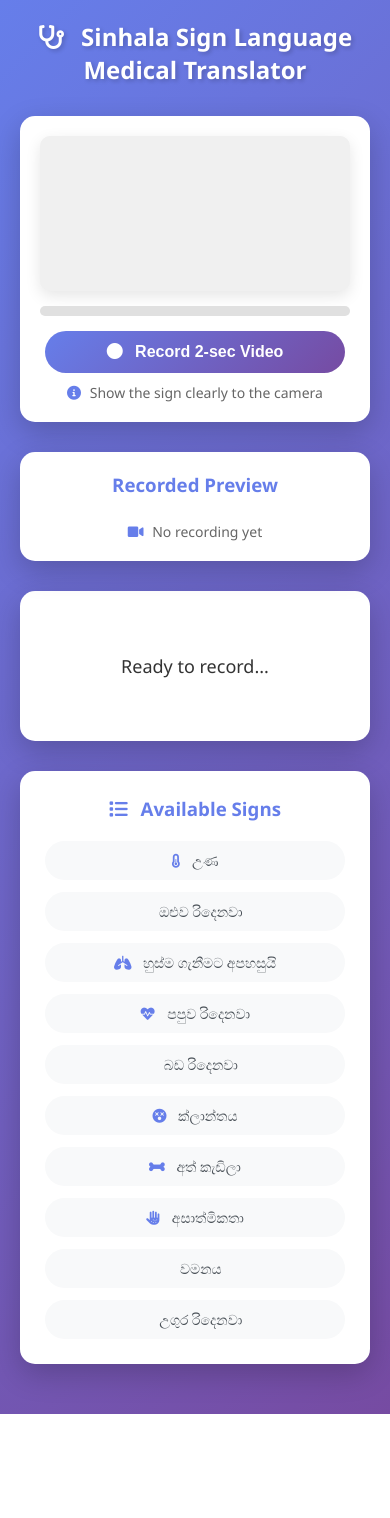
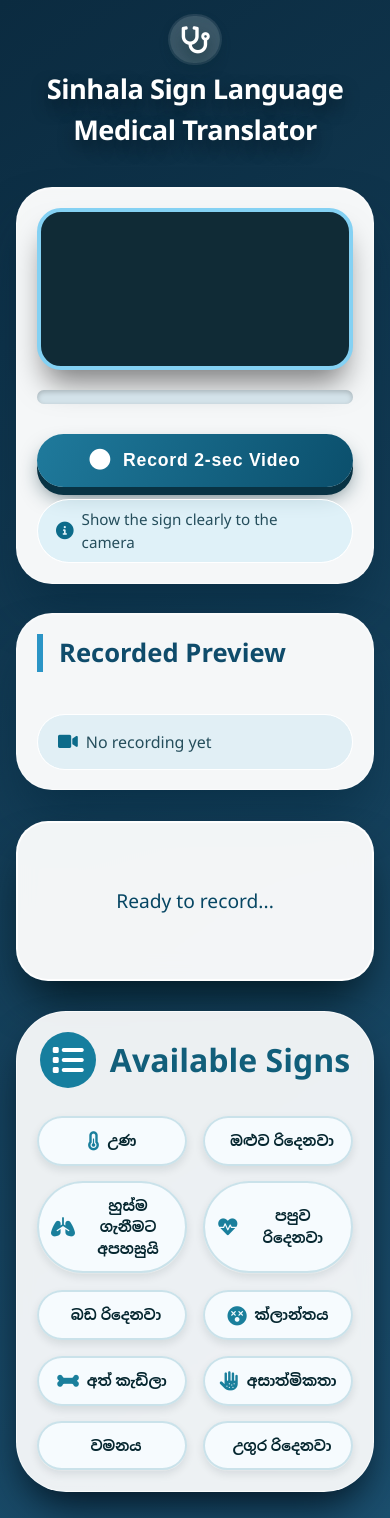
Before and after one commit to NeluniWijayasekara/sign-language-recognition-webapp, a Flask app: page / in a window 390 px wide. Before the commit the page ends 1414 px from the top, so only its background shows below. Run offline with Flask 3, Linux system fonts and the light colour scheme; parts of the project's set-up code (start-up, migrations or seed data) failed here and were passed over.

Commit message:
Revamp styles for improved UI, enhance responsiveness, and add medical-themed elements

```diff
--- a/static/style.css
+++ b/static/style.css
@@ -5,189 +5,302 @@
 }
 
 body {
-    font-family: 'Segoe UI', Tahoma, Geneva, Verdana, sans-serif;
-    background: linear-gradient(135deg, #667eea 0%, #764ba2 100%);
+    font-family: 'Segoe UI', 'Poppins', system-ui, -apple-system, sans-serif;
+    background: linear-gradient(145deg, #0b2b40 0%, #1b4f6e 100%);
     min-height: 100vh;
-    padding: 20px;
-    color: #333;
+    padding: 24px;
+    color: #e8f0fe;
+    line-height: 1.5;
 }
 
+/* main header with medical touch */
 h2 {
     text-align: center;
     color: white;
-    margin-bottom: 30px;
-    font-size: 32px;
-    text-shadow: 2px 2px 4px rgba(0,0,0,0.2);
+    margin-bottom: 36px;
+    font-size: 2.4rem;
+    font-weight: 600;
+    letter-spacing: -0.5px;
+    text-shadow: 0 8px 16px rgba(0, 20, 30, 0.6);
+    display: flex;
+    align-items: center;
+    justify-content: center;
+    gap: 14px;
+    flex-wrap: wrap;
 }
 
 h2 i {
-    margin-right: 10px;
+    background: rgba(255, 255, 255, 0.2);
+    padding: 12px;
+    border-radius: 60px;
+    box-shadow: 0 0 0 2px rgba(255, 255, 255, 0.1);
+    backdrop-filter: blur(4px);
 }
 
+/* main container — soft card with depth */
 .container {
     display: flex;
     justify-content: center;
-    align-items: flex-start;
+    align-items: stretch;
     gap: 30px;
-    max-width: 1200px;
-    margin: 0 auto;
+    max-width: 1300px;
+    margin: 0 auto 30px;
     flex-wrap: wrap;
 }
 
+/* live + recorded cards */
 .live, .recorded {
     display: flex;
     flex-direction: column;
-    align-items: center;
-    background: white;
-    padding: 20px;
-    border-radius: 15px;
-    box-shadow: 0 10px 30px rgba(0,0,0,0.2);
+    background: rgba(255, 255, 255, 0.96);
+    backdrop-filter: blur(8px);
+    padding: 24px;
+    border-radius: 36px;
+    box-shadow: 0 30px 50px -10px rgba(0, 35, 55, 0.5),
+                inset 0 1px 2px rgba(255,255,255,0.6);
+    border: 1px solid rgba(255,255,255,0.5);
+    transition: all 0.2s ease;
 }
 
 .live {
     flex: 2;
-    min-width: 450px;
+    min-width: 460px;
 }
 
 .recorded {
     flex: 1;
-    min-width: 350px;
+    min-width: 360px;
+    justify-content: flex-start;
 }
 
 .recorded h3 {
-    margin-bottom: 15px;
-    color: #667eea;
+    margin-bottom: 16px;
+    color: #0f4c6b;
+    font-weight: 600;
+    font-size: 1.6rem;
+    border-left: 6px solid #2b95c6;
+    padding-left: 16px;
 }
 
+/* video elements */
 video {
-    border-radius: 10px;
-    background: #f0f0f0;
-    box-shadow: 0 5px 15px rgba(0,0,0,0.1);
+    border-radius: 24px;
+    background: #102b36;
+    box-shadow: 0 20px 30px -8px rgba(0, 0, 0, 0.5);
+    width: 100%;
+    height: auto;
+    border: 3px solid rgba(255,255,240,0.7);
+    transition: transform 0.3s;
 }
 
+video:hover {
+    transform: scale(1.01);
+}
+
+/* record button – pill with pulse */
 button {
-    margin-top: 15px;
-    padding: 12px 30px;
-    font-size: 16px;
-    font-weight: bold;
+    margin-top: 22px;
+    padding: 16px 32px;
+    font-size: 1.25rem;
+    font-weight: 700;
     cursor: pointer;
-    background: linear-gradient(135deg, #667eea 0%, #764ba2 100%);
+    background: linear-gradient(115deg, #1f7a9c, #0b4f6c);
     color: white;
     border: none;
-    border-radius: 50px;
-    transition: all 0.3s;
+    border-radius: 60px;
+    transition: all 0.25s;
     width: 100%;
-    max-width: 300px;
+    max-width: 340px;
+    letter-spacing: 0.8px;
+    box-shadow: 0 8px 0 #083344, 0 12px 24px -8px #082b36;
+    display: flex;
+    align-items: center;
+    justify-content: center;
+    gap: 12px;
+}
+
+button i {
+    font-size: 1.3rem;
 }
 
 button:hover:not(:disabled) {
-    transform: translateY(-2px);
-    box-shadow: 0 5px 20px rgba(102, 126, 234, 0.4);
+    transform: translateY(-4px);
+    box-shadow: 0 10px 0 #083344, 0 20px 30px -6px #021218;
+    background: linear-gradient(115deg, #2687ad, #136381);
+}
+
+button:active:not(:disabled) {
+    transform: translateY(4px);
+    box-shadow: 0 4px 0 #083344, 0 12px 24px -8px black;
 }
 
 button:disabled {
-    opacity: 0.6;
+    opacity: 0.5;
     cursor: not-allowed;
+    filter: grayscale(0.5);
 }
 
-button i {
-    margin-right: 8px;
-}
-
+/* progress bar – medical monitor feel */
 .progress-container {
     width: 100%;
-    height: 10px;
-    background-color: #e0e0e0;
-    margin-top: 15px;
-    border-radius: 5px;
+    height: 14px;
+    background-color: #d3e2e9;
+    margin: 20px 0 8px;
+    border-radius: 40px;
     overflow: hidden;
+    box-shadow: inset 0 2px 5px rgba(0,0,0,0.2);
 }
 
 #progressBar {
     width: 0%;
     height: 100%;
-    background: linear-gradient(90deg, #4caf50, #8bc34a);
-    transition: width 0.1s linear;
+    background: linear-gradient(90deg, #32c48d, #1f9d8a, #166b7a);
+    transition: width 0.1s cubic-bezier(0.2, 0.9, 0.3, 1);
+    border-radius: 40px;
+    box-shadow: 0 0 12px #3fe0b2;
 }
 
+/* result card – like a doctor's monitor */
 .result-card {
-    max-width: 800px;
-    margin: 30px auto;
-    padding: 30px;
-    background: white;
-    border-radius: 15px;
-    box-shadow: 0 10px 30px rgba(0,0,0,0.2);
+    max-width: 900px;
+    margin: 20px auto 30px;
+    padding: 36px 28px;
+    background: rgba(255, 255, 255, 0.95);
+    backdrop-filter: blur(12px);
+    border-radius: 48px;
+    box-shadow: 0 25px 45px -12px #00161f;
     text-align: center;
-    font-size: 18px;
-    min-height: 150px;
+    font-size: 1.8rem;
+    font-weight: 500;
+    min-height: 160px;
     display: flex;
     align-items: center;
     justify-content: center;
+    border: 2px solid rgba(255,255,255,0.9);
+    color: #064663;
+    line-height: 1.4;
+    word-break: break-word;
 }
 
+.result-card p {
+    margin: 0;
+    display: flex;
+    align-items: center;
+    gap: 15px;
+}
+
+.result-card i {
+    font-size: 2.5rem;
+    color: #1b7f9e;
+}
+
+/* hint text + icons */
 .hint {
-    color: #666;
-    margin-top: 10px;
-    font-size: 14px;
+    color: #254e5c;
+    margin-top: 12px;
+    font-size: 0.95rem;
+    font-weight: 500;
+    background: rgba(210, 235, 245, 0.7);
+    padding: 8px 18px;
+    border-radius: 40px;
+    display: inline-flex;
+    align-items: center;
+    gap: 8px;
+    backdrop-filter: blur(4px);
+    border: 1px solid white;
 }
 
 .hint i {
-    margin-right: 5px;
-    color: #667eea;
+    color: #0c6b8a;
+    font-size: 1.1rem;
 }
 
+/* recorded preview hint */
+#previewHint {
+    background: #e1eff5;
+    padding: 15px 20px;
+    border-radius: 60px;
+    margin-top: 25px;
+    font-size: 1rem;
+}
+
+/* signs info – grid of medical terms */
 .signs-info {
-    max-width: 800px;
-    margin: 30px auto;
-    background: white;
-    padding: 25px;
-    border-radius: 15px;
-    box-shadow: 0 10px 30px rgba(0,0,0,0.2);
+    max-width: 1100px;
+    margin: 30px auto 10px;
+    background: rgba(255, 255, 255, 0.92);
+    backdrop-filter: blur(8px);
+    padding: 30px 30px;
+    border-radius: 50px;
+    box-shadow: 0 20px 40px -10px #02121f;
+    border: 1px solid rgba(255,255,255,0.7);
 }
 
 .signs-info h3 {
-    color: #667eea;
-    margin-bottom: 20px;
+    color: #115e7a;
+    font-size: 2rem;
+    margin-bottom: 28px;
     text-align: center;
+    font-weight: 700;
+    display: flex;
+    align-items: center;
+    justify-content: center;
+    gap: 14px;
 }
 
 .signs-info h3 i {
-    margin-right: 8px;
+    background: #167e9e;
+    color: white;
+    padding: 12px;
+    border-radius: 60px;
 }
 
 .signs-grid {
     display: grid;
-    grid-template-columns: repeat(auto-fill, minmax(180px, 1fr));
-    gap: 12px;
+    grid-template-columns: repeat(auto-fill, minmax(200px, 1fr));
+    gap: 16px;
 }
 
 .signs-grid span {
-    background: #f8f9fa;
-    padding: 10px 15px;
-    border-radius: 50px;
-    font-size: 14px;
-    color: #495057;
-    transition: all 0.3s;
+    background: #f6fbfe;
+    padding: 16px 16px;
+    border-radius: 60px;
+    font-size: 1.05rem;
+    font-weight: 550;
+    color: #05262f;
+    transition: all 0.25s;
     text-align: center;
+    border: 2px solid rgba(28, 126, 156, 0.2);
+    box-shadow: 0 4px 8px rgba(0, 30, 40, 0.1);
+    display: flex;
+    align-items: center;
+    justify-content: center;
+    gap: 8px;
+    backdrop-filter: blur(2px);
+}
+
+.signs-grid span i {
+    color: #1a7f9c;
+    font-size: 1.2rem;
+    transition: color 0.2s;
 }
 
 .signs-grid span:hover {
-    background: linear-gradient(135deg, #667eea 0%, #764ba2 100%);
+    background: linear-gradient(125deg, #1d6d8f, #0b506e);
     color: white;
-    transform: translateY(-2px);
-}
-
-.signs-grid span i {
-    margin-right: 8px;
-    color: #667eea;
+    transform: translateY(-5px) scale(1.02);
+    border-color: white;
+    box-shadow: 0 20px 25px -8px #022b38;
 }
 
 .signs-grid span:hover i {
     color: white;
+    filter: drop-shadow(0 2px 2px black);
 }
 
-.fa-spinner {
-    animation: spin 1s linear infinite;
+/* loading spinner (if any) */
+.fa-spinner, .fa-circle-notch {
+    animation: spin 0.8s linear infinite;
 }
 
 @keyframes spin {
@@ -195,23 +308,68 @@ button i {
     100% { transform: rotate(360deg); }
 }
 
-@media (max-width: 768px) {
-    .container {
-        flex-direction: column;
-        align-items: center;
-    }
+/* responsive adjustments */
+@media (max-width: 800px) {
+    body { padding: 16px; }
+    h2 { font-size: 2rem; }
+    .live, .recorded { min-width: auto; width: 100%; }
+    .live { padding: 20px; }
+    .recorded { padding: 20px; }
+    .result-card { font-size: 1.4rem; padding: 28px 20px; }
+    .signs-info { padding: 20px; }
+    .signs-grid { grid-template-columns: repeat(auto-fill, minmax(150px,1fr)); }
+}
 
-    .live, .recorded {
-        width: 100%;
-        min-width: auto;
-    }
+@media (max-width: 480px) {
+    h2 { font-size: 1.7rem; flex-direction: column; gap: 6px; }
+    h2 i { padding: 10px; }
+    button { max-width: 100%; font-size: 1.1rem; }
+    .signs-grid span { font-size: 0.9rem; padding: 12px; }
+    .result-card { font-size: 1.2rem; border-radius: 32px; }
+}
 
-    video {
-        width: 100%;
-        height: auto;
-    }
+/* extra polish for live/recorded separation */
+.live video {
+    border: 4px solid #84d1f3;
+}
 
-    h2 {
-        font-size: 24px;
-    }
+.recorded video {
+    border: 4px solid #73b9d1;
 }
+
+/* medical stethoscope bullet */
+.fa-stethoscope {
+    filter: drop-shadow(0 4px 4px #0a3442);
+}
+
+/* smooth entrance */
+.container, .result-card, .signs-info {
+    animation: fadeScale 0.5s ease-out;
+}
+
+@keyframes fadeScale {
+    0% { opacity: 0.5; transform: scale(0.98); }
+    100% { opacity: 1; transform: scale(1); }
+}
+
+/* sinhala text support */
+.signs-grid span, .result-card, .hint {
+    font-family: 'Segoe UI', 'Poppins', 'Iskoola Pota', 'Noto Sans Sinhala', sans-serif;
+}
+
+/* progress bar tooltip style */
+#progressBar::after {
+    content: '';
+    position: relative;
+    display: block;
+}
+
+/* small visual touch for result placeholder */
+#result p i {
+    opacity: 0.8;
+}
+
+/* disabled button better contrast */
+button:disabled i {
+    opacity: 0.7;
+}
```
